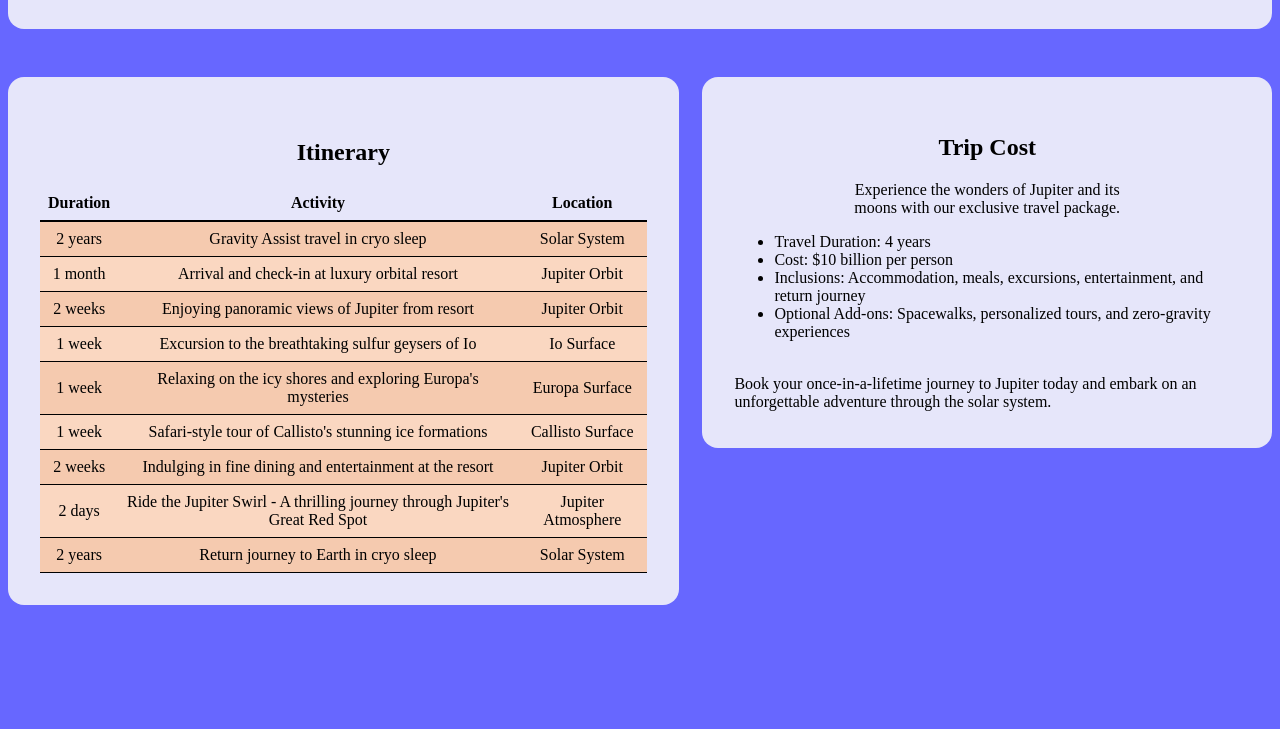
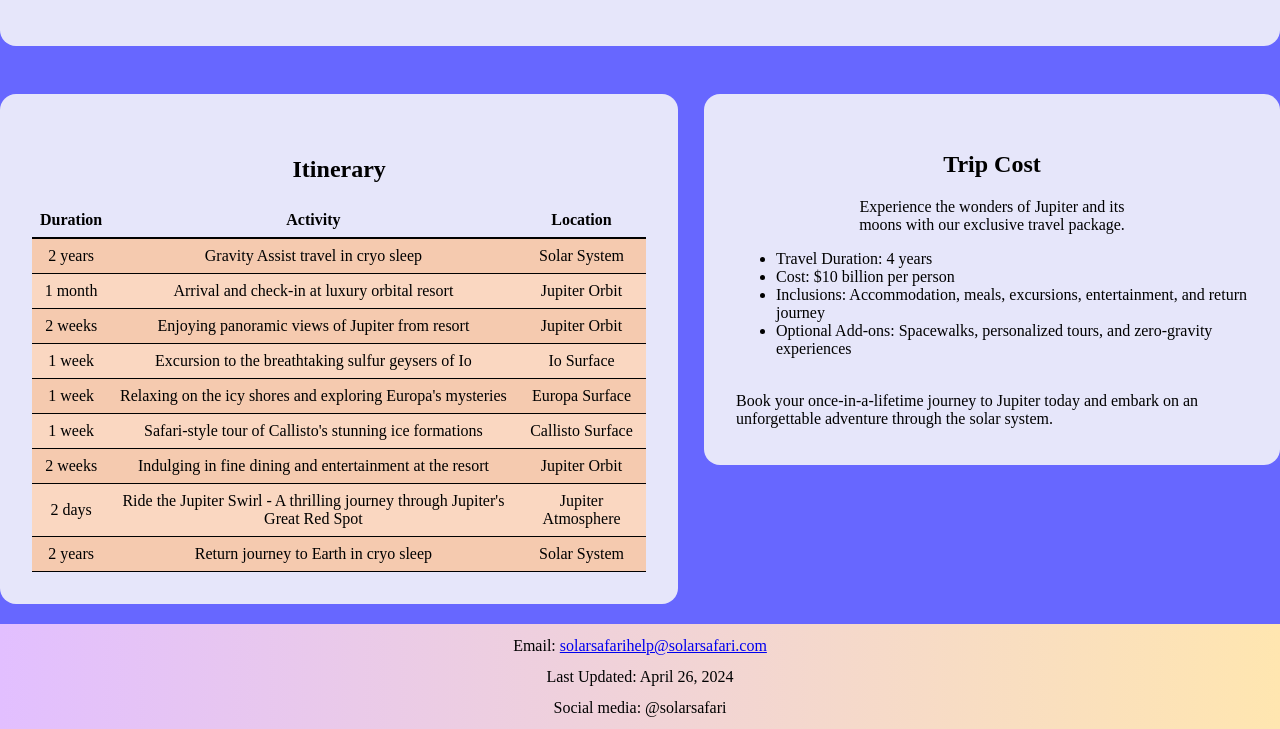
Before and after one commit to okdokeko/SolarSafari, a plain HTML site: page planets/jupiter.html in a window 1280 px wide. Shown: the part 1911-2640 px from the top of the page. Before the commit the page ends 2536 px from the top, so only its background shows below. Drawn offline with Linux system fonts and the light colour scheme.

Commit message:
Jupiter update
created footer reference images in discord or ask me if it isnt working.

```diff
--- a/planets/jupiter.html
+++ b/planets/jupiter.html
@@ -12,14 +12,22 @@
         background-repeat: no-repeat; /* Prevent the image from repeating */
         background-position: center; /* Center the image */
         background-attachment: fixed; /* Fixed background */
+        margin: 0; /* Reset default body margin */
+        padding: 0; /* Reset default body padding */
+        display: flex; /* Use flexbox layout */
+        flex-direction: column; /* Stack children vertically */
+        min-height: 100vh; /* Ensure body stretches to at least the height of the viewport */
     }
 
+    h1 {
+        text-align: center;
+    }
 
     h2 {
         text-align: center;
-
         margin-top: 5%;
     }
+
     section {
         background-color: #e6e6fa;
         padding: 2em;
@@ -32,54 +40,70 @@
         box-sizing: border-box;
     }
 
-
     #moons {
         width: 100%; /* Set the width to fill the container */
         box-sizing: border-box; /* Include padding and border in the width */
     }
-    #trip-cost{
+
+    #trip-cost {
         width: 40%;
         margin-bottom: 20px;
         float: right;
     }
+
     #itinerary {
         width: 48%;
         margin-bottom: 20px;
         float: left;
+    }
 
-    }
-    /* Table styles */
     .jupyter-itinerary-table {
         width: 100%;
         border-collapse: collapse;
     }
+
     .jupyter-itinerary-table th, .jupyter-itinerary-table td {
         padding: 8px;
         border-bottom: 1px solid black;
     }
+
     .jupyter-itinerary-table th {
         color: black;
         font-weight: bold;
         border-bottom: 2px solid black;
     }
+
     .jupyter-itinerary-table tbody tr:nth-child(odd) {
         background-color: #f5caaf;
     }
+
     .jupyter-itinerary-table tr:nth-child(even) {
         background-color: #fad7c1;
     }
+
     .jupyter-itinerary-table tr:hover {
         background-color: #f2f2f2;
     }
+
     #moons h3 {
         text-align: center; /* Center align the header */
         margin-bottom: 20px; /* Add margin below the header */
     }
+
     #moons p {
         text-align: justify; /* Align text in paragraphs */
     }
+
     #moons img {
-       padding: 5px;
+        padding: 5px;
+    }
+
+    footer {
+        background: linear-gradient(to right, #e2bfff, #ffe6b0); /* Light gradient */
+        color: black;
+        text-align: center;
+        width: 100%;
+        margin-top: auto; /* Push footer to the bottom */
     }
 </style>
 </head>
@@ -130,9 +154,8 @@
                     <h3 >Callisto</h3>
                     <p>Callisto, with its worn surface covered in many impact. Discover the mysteries of Callisto's distant past as you hike over its untamed terrain and imposing mountain ranges. Take in the mesmerizing views of Jupiter, which sits low on the horizon and casts a warm, golden glow across the moon's barren plains.</p>
                 </div>
+            </section>
 
-
-            </section>
             <section id="itinerary">
                 <h2>Itinerary</h2>
                 <table class="jupyter-itinerary-table">
@@ -189,10 +212,10 @@
                             <td>Return journey to Earth in cryo sleep</td>
                             <td>Solar System</td>
                         </tr>
-
                     </tbody>
                 </table>
             </section>
+
             <section id="trip-cost">
                 <h2>Trip Cost</h2>
                 <p>Experience the wonders of Jupiter and its moons with our exclusive travel package.
@@ -208,7 +231,24 @@
                 </p>
             </section>
         </div>
+    </main>
 
-    </main>
+    <footer>
+        <p>Email: <a href="mailto:solarsafarihelp@solarsafari.com">solarsafarihelp@solarsafari.com</a></p>
+        <p>Last Updated: <span id="currentDate"></span></p>
+        <p>Social media: @solarsafari</p>
+    </footer>
+
+    <script>
+        // Get current date and format it
+        const currentDate = new Date().toLocaleDateString('en-US', {
+            year: 'numeric',
+            month: 'long',
+            day: 'numeric'
+        });
+
+        // Set current date to the element with id "currentDate"
+        document.getElementById('currentDate').textContent = currentDate;
+    </script>
 </body>
 </html>
```
